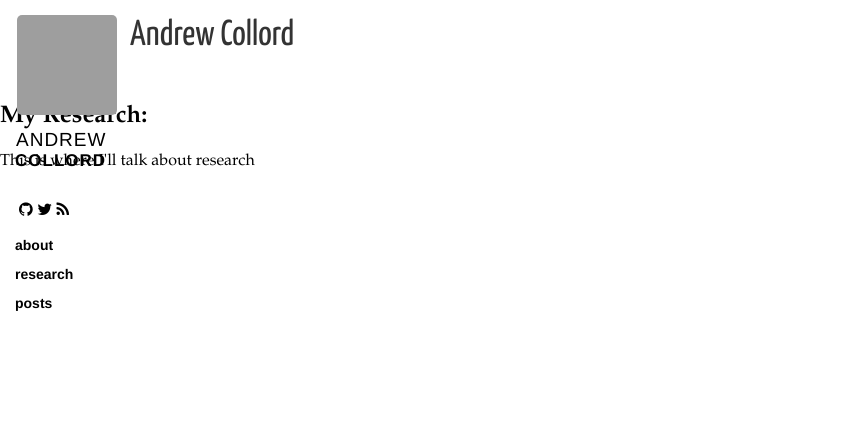
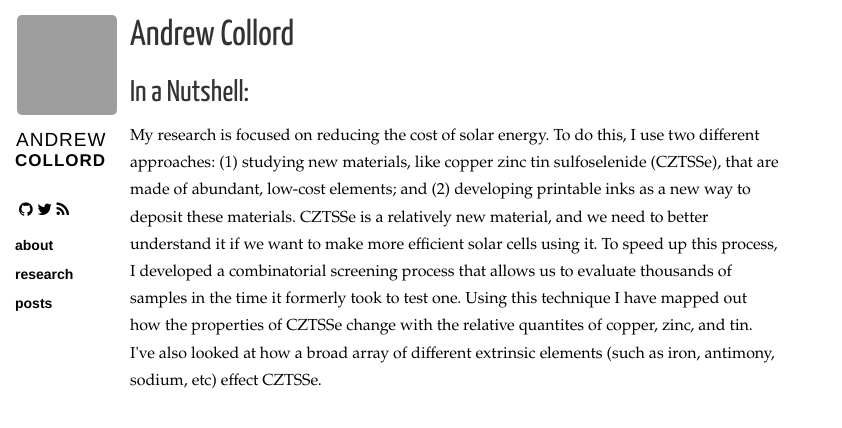
Before and after one commit to acollord/acollord.github.io, a Jekyll site: the page built from research.html, in a window 1280 px wide. Shown: the top 428 px of the page, without its empty margins (0-842 px from the left). Built offline with Jekyll 4.4.1, drawn with Linux system fonts in a browser that asks for light colours; nearby versions of some CDN libraries; Markdown is read by kramdown in place of the engine named in the settings; grey boxes are pictures that could not be loaded.

Commit message:
Update research.html

```diff
--- a/research.html
+++ b/research.html
@@ -6,7 +6,20 @@ title: "Research"
 <!-- You can edit this whole page, remove it, or use it as basis for any non-post pages you have. -->
 <section class="content">
   <h1>{{ site.name }}</h1>
+
+
+<h2> In a Nutshell: </h2>
+<p> My research is focused on reducing the cost of solar energy.
+To do this, I use two different approaches: (1) studying new materials,
+like copper zinc tin sulfoselenide (CZTSSe), that are made of abundant,
+low-cost elements; and (2) developing printable inks as a new way to deposit
+these materials. CZTSSe is a relatively new material, and we need to better understand it if we want to
+make more efficient solar cells using it. To speed up this process, I developed a combinatorial screening process that allows us to
+evaluate thousands of samples in the time it formerly took to test one. Using this technique I have mapped out
+how the properties of CZTSSe change with the relative quantites of copper, zinc, and tin. I've also looked at
+how a broad array of different extrinsic elements (such as iron, antimony, sodium, etc) effect CZTSSe.
+
+</p>
+
+
 </section>
-
-<h2> My Research: </h2>
-<p> This is where I'll talk about research</p>
```
